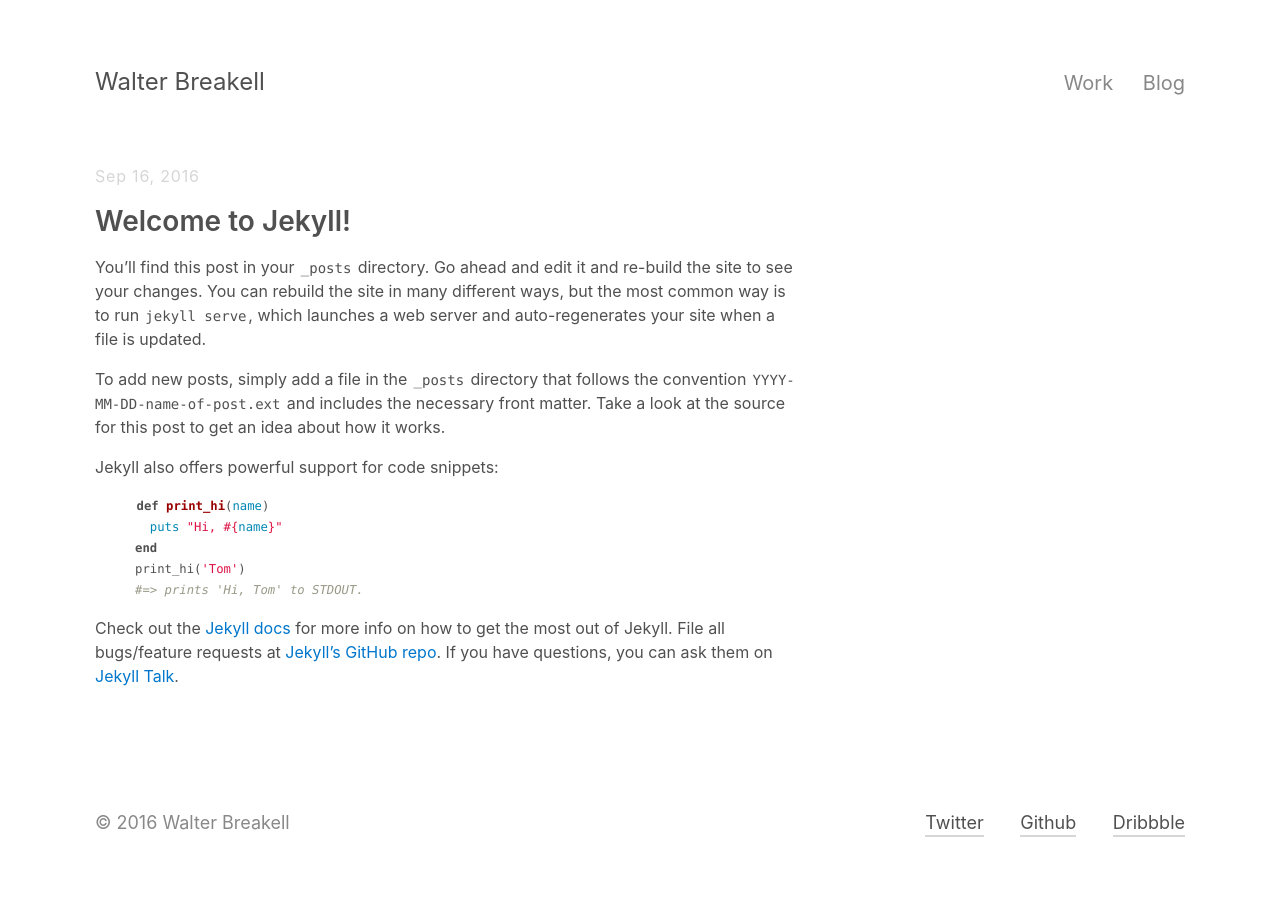
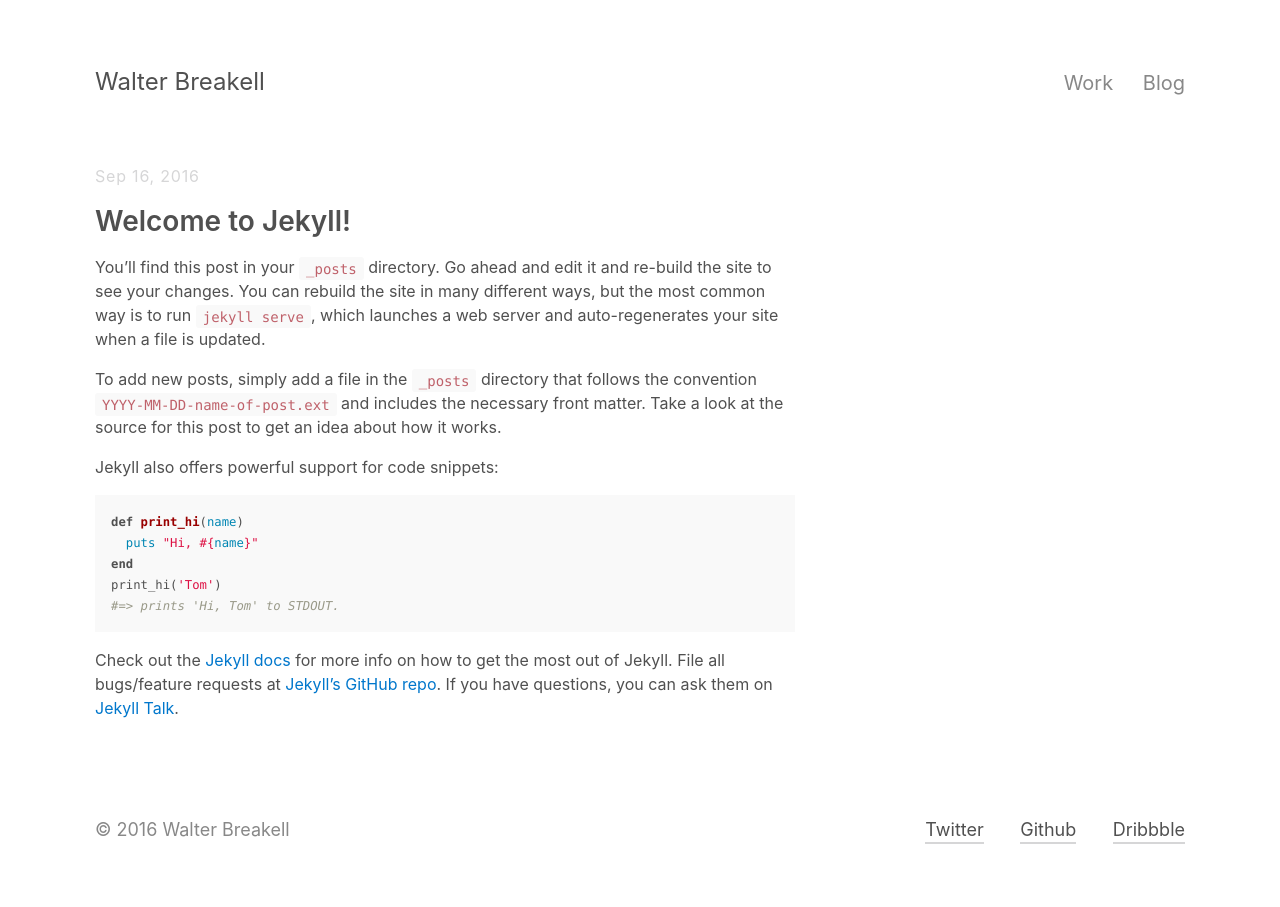
Before and after one commit to wbreakell/wbreakell.github.io, a Jekyll site: the page built from _posts/2016-09-16-welcome-to-jekyll.md, in a window 1280 px wide. Built offline with Jekyll 4.4.1, drawn with Linux system fonts in a browser that asks for light colours.

Commit message:
Modify the styling of code snippets

```diff
--- a/_sass/components/_post.scss
+++ b/_sass/components/_post.scss
@@ -41,6 +41,14 @@
       font-size: 1.125rem;
     }
 
+    code,
+    samp {
+      border-radius: 0;
+      background-color: transparent;
+      color: inherit;
+      padding: 0;
+    }
+
   }
 
   &__link {
--- a/_sass/core/_base.scss
+++ b/_sass/core/_base.scss
@@ -92,13 +92,24 @@
 
 code,
 samp {
+  background-color: #f9f9f9;
+  border-radius: 3px;
+  color: #bf616a;
   font-size: 87.5%;
-  padding: 0.125em;
+  padding: 0.25em 0.5em;
 }
 
 pre {
   font-size: 87.5%;
-  overflow: scroll;
+  overflow-x: auto;
+  padding: 1rem;
+
+  > code {
+    background-color: transparent;
+    color: inherit;
+    padding: 0;
+  }
+
 }
 
 blockquote {
--- a/_sass/core/_syntax-highlighting.scss
+++ b/_sass/core/_syntax-highlighting.scss
@@ -1,11 +1,11 @@
 /* Syntax Highlighting */
 
 .highlight {
-  background: #fff;
-  margin-bottom: 15px;
+  background: #f9f9f9;
+  margin: 0 0 1rem 0;
 
   .highlighter-rouge & {
-    background: #eef;
+    background: #f9f9f9;
   }
 
   .c     { color: #998; font-style: italic } // Comment
```
